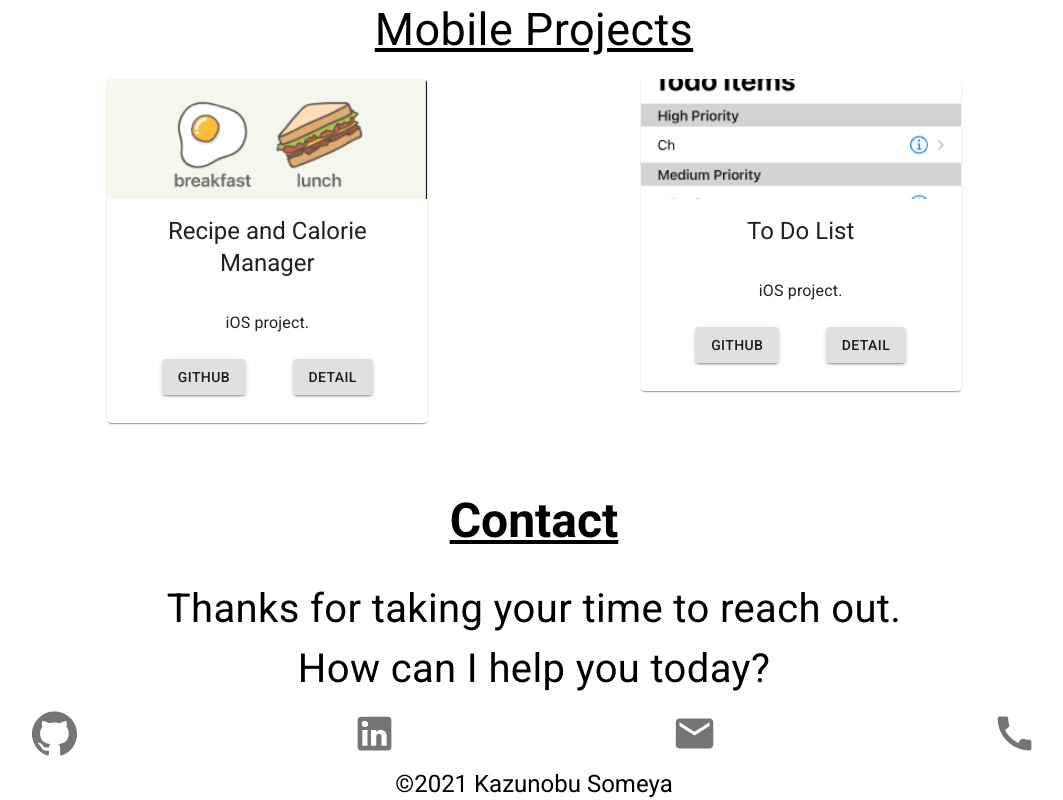
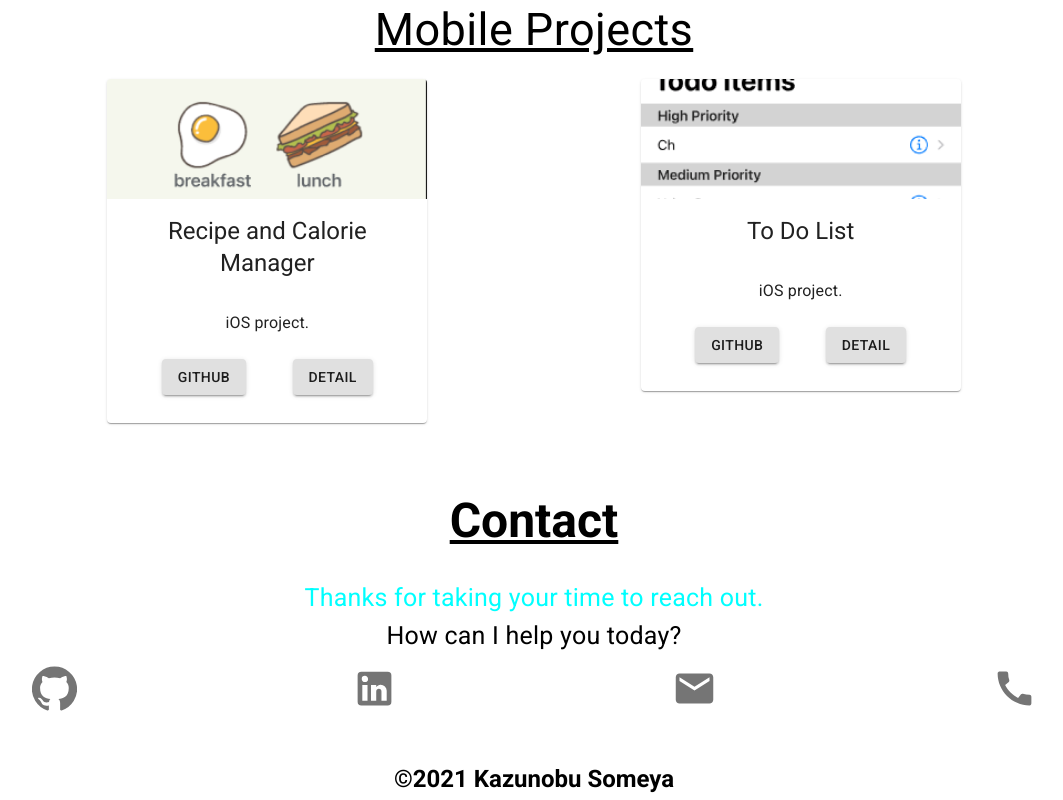
Before and after one commit to wangkalbi-gernessen/next-portfolio-website, a Next.js app: page / in a window 1280 px wide. Shown: the part 2599-3399 px from the top of the page, without its empty margins (106-1169 px from the left). Built offline with nearby package versions, Linux system fonts and the light colour scheme.

Commit message:
Delete some useStyles properties on Footer

```diff
--- a/components/Contact.js
+++ b/components/Contact.js
@@ -29,8 +29,8 @@ const Contact = () => {
   return(
     <Container className={classes.content} id="contact">
       <Typography variant="h3" align="center" className={classes.title}>Contact</Typography>
-      <Typography align="center" style={{fontSize: "40px"}}>Thanks for taking your time to reach out.</Typography>
-      <Typography align="center" style={{fontSize: "40px"}}>How can I help you today?</Typography>
+      <Typography align="center" style={{fontSize: "25px", color: "aqua"}}>Thanks for taking your time to reach out.</Typography>
+      <Typography align="center" style={{fontSize: "25px"}}>How can I help you today?</Typography>
       <Grid container spacing={0}>
         <Grid item xs={6} sm={3} style={{textAlign: "center"}}>
           <IconButton href="https://github.com/wangkalbi-gernessen" target="_blank">
--- a/components/Footer.js
+++ b/components/Footer.js
@@ -1,5 +1,5 @@
 import { makeStyles } from '@material-ui/styles';
-import { Typography, Grid } from '@material-ui/core';
+import { Typography, Container } from '@material-ui/core';
 
 const useStyles = makeStyles({
   footer: {
@@ -7,38 +7,21 @@ const useStyles = makeStyles({
     bottom: 0,
     right: 0,
     height: '100%',
-    display: 'flex',
     position: 'relative',
-    justifyContent: 'flex-start',
-    backgroundColor: "#fff"
+    backgroundColor: "#fff",
+    paddingTop: "40px"
   },
   copyright: {
-    width: '25%',
-    textAlign: 'center',
-    margin: 'auto',
-  },
-  icons: {
-    width: '75%',
-    padding: "20px"
-  },
-  images: {
-    width: "50px",
-    height: "50px",
-    '&:hover': {
-      backgroundColor: "#33BFDB",
-      borderRadius: "50%"
-    }
+    fontWeight: "bold"
   }
 });
 
 const Footer = () => {
   const classes = useStyles();
   return (
-    <Grid container justify="center" alignItems="center" direction="row" className={classes.footer}>
-      <Grid item className={classes.copyright}>
-        <Typography variant="h5" align="center">&#169;2021 Kazunobu Someya</Typography>
-      </Grid>
-    </Grid>
+    <Container className={classes.footer}>
+      <Typography variant="h5" align="center" className={classes.copyright}>&#169;2021 Kazunobu Someya</Typography>
+    </Container>
   )
 }
 
```
